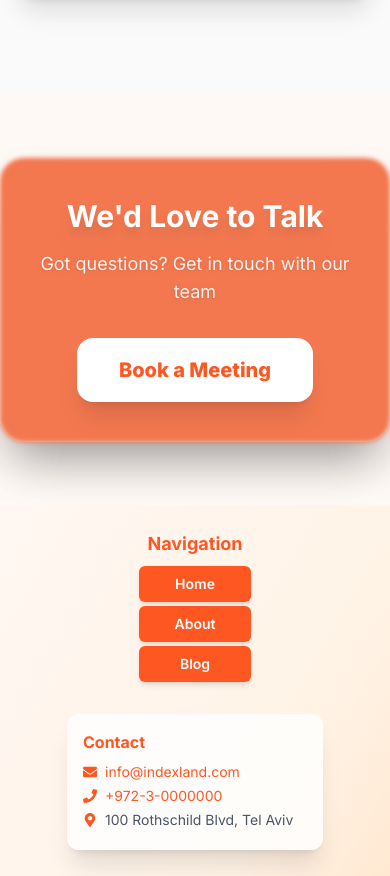
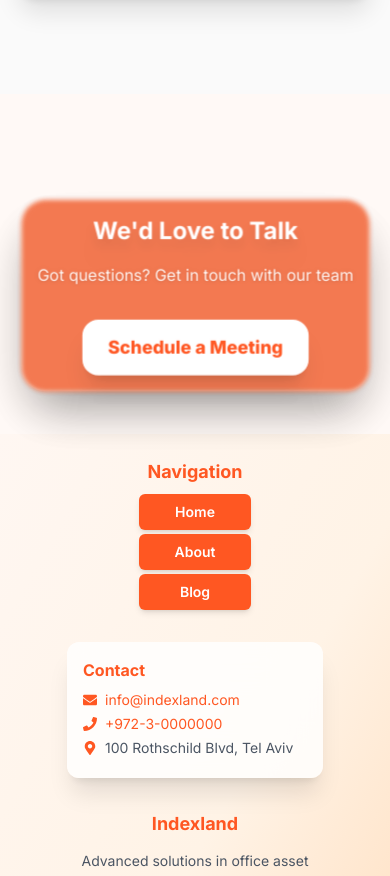
Before and after one commit to ItaySarusi/Indexland-i, a Next.js app: page /about-us in a window 390 px wide. Shown: the part 6954-7830 px from the top of the page. Built offline with nearby package versions, Linux system fonts and the light colour scheme.

Commit message:
Refactor AboutUs and CtaSection components to enhance layout and animations. Updated button text from "Book a Meeting" to "Schedule a Meeting" for consistency. Introduced new floating animation effects in CtaSection and improved responsiveness and styling across both components.

```diff
--- a/src/app/about-us/page.tsx
+++ b/src/app/about-us/page.tsx
@@ -1,3 +1,4 @@
+'use client';
 import { Metadata } from "next";
 import PageContainer from "@/components/layout/PageContainer";
 import Hero from "@/components/sections/Hero";
@@ -10,17 +11,11 @@ import { SEO, IMAGES } from "@/constants/site";
 import MissionVisionSection from "@/components/sections/MissionVisionSection";
 import OurOfferSection from "@/components/sections/OurOfferSection";
 import CoreValuesSection from "@/components/sections/CoreValuesSection";
-
-export const metadata: Metadata = {
-  title: typeof SEO.aboutUs.title === 'object' ? SEO.aboutUs.title.he : SEO.aboutUs.title,
-  description: typeof SEO.aboutUs.description === 'object' ? SEO.aboutUs.description.he : SEO.aboutUs.description,
-  keywords: typeof SEO.aboutUs.keywords === 'object' ? SEO.aboutUs.keywords.he : SEO.aboutUs.keywords,
-  openGraph: {
-    images: [SEO.aboutUs.ogImage],
-  },
-};
+import { useLanguage } from '@/lib/language-context';
+import { motion } from 'framer-motion';
 
 export default function AboutUs() {
+  const { t, language, dir } = useLanguage();
   // יתרונות לדוגמה
   const features = [
     {
@@ -399,7 +394,7 @@ export default function AboutUs() {
           }}
           primaryButtonText={{
             he: "תיאום פגישה",
-            en: "Book a Meeting"
+            en: "Schedule a Meeting"
           }}
           primaryButtonHref="/book-meeting"
           variant="centered"
--- a/src/components/sections/CtaSection.tsx
+++ b/src/components/sections/CtaSection.tsx
@@ -1,9 +1,9 @@
 'use client';
 
-import React from 'react';
+import React, { useRef } from 'react';
 import Button from '@/components/ui/Button';
 import { useLanguage, Language } from '@/lib/language-context';
-import { motion } from 'framer-motion';
+import { motion, useScroll, useTransform } from 'framer-motion';
 import { FaEnvelope, FaPhoneAlt, FaRegComments, FaHandshake } from 'react-icons/fa';
 
 interface CtaSectionProps {
@@ -27,7 +27,7 @@ export default function CtaSection({
   variant = 'default',
   bgColor = 'primary'
 }: CtaSectionProps) {
-  const { t } = useLanguage();
+  const { t, lang } = useLanguage();
 
   // קבלת הטקסט בשפה הנכונה
   const getLocalizedText = (text: string | Record<Language, string> | undefined): string => {
@@ -55,31 +55,52 @@ export default function CtaSection({
   };
 
   if (variant === 'centered') {
+    const cardRef = useRef(null);
+    const { scrollYProgress } = useScroll({ target: cardRef, offset: ['start end', 'end start'] });
+    const y = useTransform(scrollYProgress, [0, 1], [40, -40]);
+    const scale = useTransform(scrollYProgress, [0, 1], [1, 0.97]);
+    const opacity = useTransform(scrollYProgress, [0, 1], [1, 0.92]);
+    // Floating animation (gentle up/down/left/right loop)
+    const floatAnim = {
+      y: [0, -10, 0, 10, 0],
+      x: [0, 8, 0, -8, 0],
+      transition: {
+        duration: 7,
+        repeat: Infinity,
+        ease: 'easeInOut',
+      },
+    };
     return (
-      <section className="py-16 bg-[#fff9f6] transition-colors duration-200 flex justify-center items-center min-h-[340px]">
-        <div className="container flex justify-center items-center">
+      <section className="py-8 sm:py-12 md:py-16 bg-[#fff9f6] transition-colors duration-200 flex justify-center items-center min-h-[340px]" dir={lang === 'he' ? 'rtl' : 'ltr'}>
+        <div className="container flex justify-center items-center px-2 sm:px-4">
           <motion.div
+            ref={cardRef}
+            style={{ y, scale, opacity }}
             initial={{ opacity: 0, y: 40 }}
             animate={{ opacity: 1, y: 0 }}
             transition={{ duration: 0.7, ease: [0.23, 1, 0.32, 1] }}
-            className="cta-orange-card rounded-3xl shadow-2xl border-none p-10 md:p-16 max-w-2xl w-full mx-auto flex flex-col items-center text-center relative overflow-visible animate-fade-in animate-scale-in"
+            className="relative"
           >
-            <h2 className="text-3xl md:text-4xl font-bold mb-4 text-white drop-shadow-xl">{titleText}</h2>
+            <motion.div
+              className="cta-orange-card rounded-3xl shadow-2xl border-none p-4 sm:p-8 md:p-12 max-w-2xl w-full mx-auto flex flex-col items-center text-center overflow-visible animate-fade-in animate-scale-in"
+              animate={floatAnim}
+            >
+              <h2 className="text-2xl sm:text-3xl md:text-4xl font-bold mb-4 text-white drop-shadow-xl leading-tight break-words">{titleText}</h2>
               {subtitleText && (
-              <p className="text-lg mb-8 text-white/90 drop-shadow animate-fade-in">{subtitleText}</p>
+                <p className="text-base sm:text-lg mb-8 text-white/90 drop-shadow animate-fade-in leading-relaxed">{subtitleText}</p>
               )}
               <motion.a
                 href={primaryButtonHref}
-              initial={{ opacity: 0, scale: 0.92 }}
-              animate={{ opacity: 1, scale: 1 }}
-              transition={{ duration: 0.7, delay: 0.2, ease: [0.23, 1, 0.32, 1] }}
-              className="cta-animated-btn group font-extrabold text-xl px-10 py-4 rounded-2xl shadow-xl bg-white text-primary border-2 border-white relative overflow-hidden transition-all duration-300 focus:outline-none focus:ring-4 focus:ring-primary/30"
+                whileHover={{ scale: 1.08, boxShadow: '0 0 32px 8px #fff, 0 2px 24px 0 #ff9800cc' }}
+                whileTap={{ scale: 0.97 }}
+                className="cta-animated-btn group font-extrabold text-lg sm:text-xl px-6 sm:px-10 py-3 sm:py-4 rounded-2xl shadow-xl bg-white text-primary border-2 border-white relative overflow-hidden transition-all duration-300 focus:outline-none focus:ring-4 focus:ring-primary/30"
               >
                 <span className="relative z-10">{primaryBtnText}</span>
                 <span className="shine-effect absolute inset-0 pointer-events-none" />
               </motion.a>
               {/* Floating effect */}
               <div className="absolute -z-10 inset-0 rounded-3xl bg-[#f26a3d] blur-[2px] opacity-90 shadow-2xl" />
+            </motion.div>
           </motion.div>
         </div>
         <style jsx>{`
```
Lines whose indentation alone changed are shown as unchanged.
